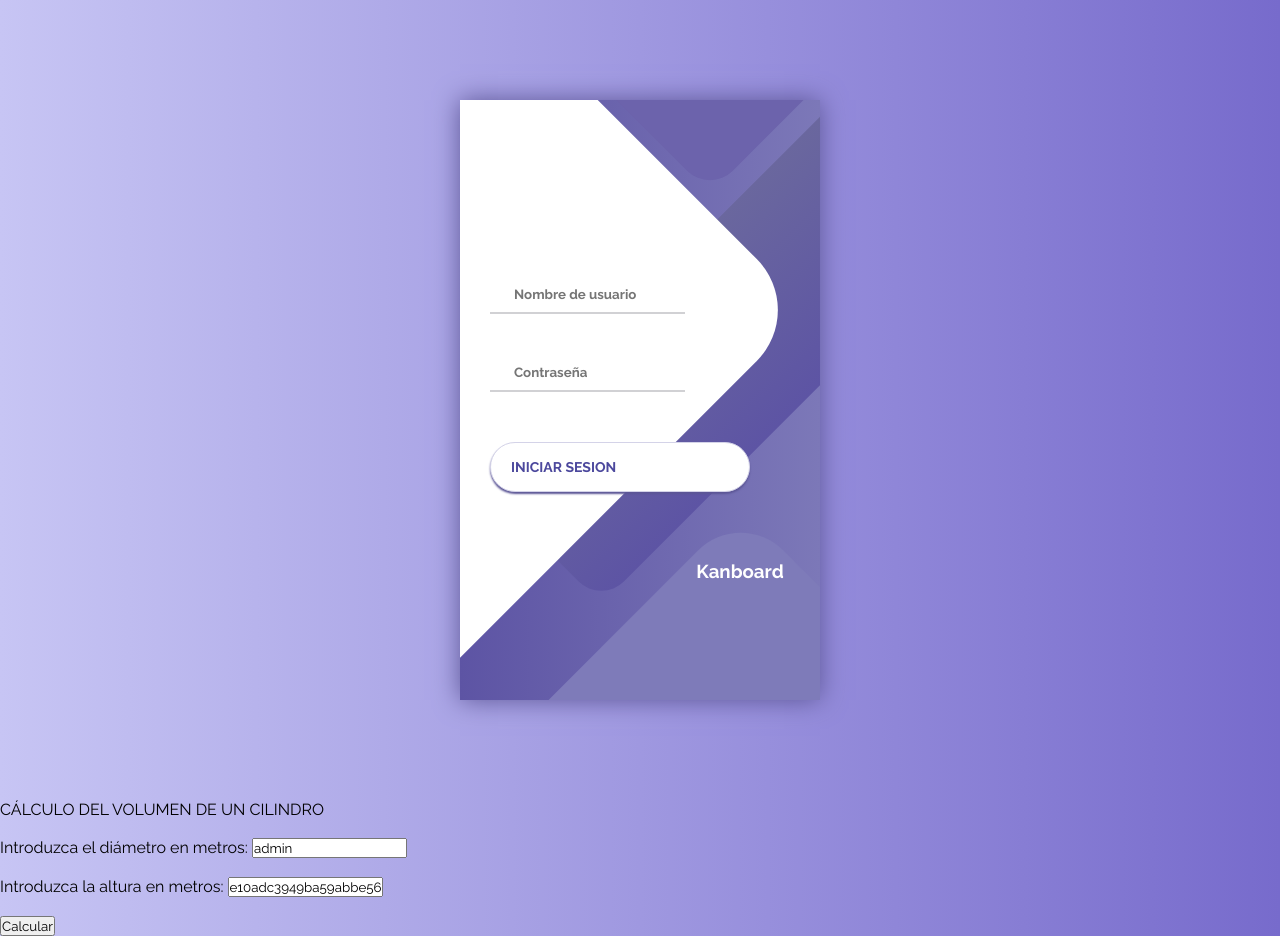
After one commit to flavioabdon/Kanboard-tablero, a CodeIgniter app: page /kanban/index.php/login/c_inicio_sesion/ in a window 1280 px wide. The commit adds this page. Run offline with CodeIgniter, Linux system fonts and the light colour scheme; some libraries are stand-ins or nearby versions.

Commit message:
Se creo el login

```diff
--- a/application/config/autoload.php
+++ b/application/config/autoload.php
@@ -134,3 +134,4 @@ $autoload['language'] = array();
 |	$autoload['model'] = array('first_model' => 'first');
 */
 $autoload['model'] = array();
+$autoload['libraries'] = array('session','database');
--- a/application/config/routes.php
+++ b/application/config/routes.php
@@ -49,6 +49,6 @@ defined('BASEPATH') OR exit('No direct script access allowed');
 | Examples:	my-controller/index	-> my_controller/index
 |		my-controller/my-method	-> my_controller/my_method
 */
-$route['default_controller'] = 'welcome';
+$route['default_controller'] = 'inicio';
 $route['404_override'] = '';
 $route['translate_uri_dashes'] = FALSE;
--- /dev/null
+++ b/application/controllers/login/C_inicio_sesion.php
@@ -0,0 +1,27 @@
+<?php
+/* http://localhost/kanban/index.php/login/inicio_sesion */
+
+defined('BASEPATH') OR exit('No direct script access allowed');
+
+class C_inicio_sesion extends CI_Controller {
+    public function __construct() {
+        parent::__construct();
+        $this->load->model('login/M_inicio_sesion','inicio_sesion_model');
+    }
+
+	public function index()
+	{
+		 $this->load->view('login/login');
+	}
+	public function verificar_usuario(){
+		$usuario_post=$this->input->post('input_usuario');
+		$contrasena_post=$this->input->post('input_contrasena');
+		$devolucion = $this->inicio_sesion_model->verifica_login($usuario_post, md5($contrasena_post));
+		echo json_encode ($devolucion);
+	}
+	public function set_usuario (){
+		$usuario_post=$this->input->post('input_usuario');
+		$this->session->set_userdata("usuario_login", $usuario_post);
+		echo "Usuario logeado:".$this->session->userdata('usuario_login');;
+	}
+}
--- /dev/null
+++ b/application/models/login/M_inicio_sesion.php
@@ -0,0 +1,12 @@
+<?php
+defined('BASEPATH') OR exit('No direct script access allowed');
+class M_inicio_sesion extends CI_Model {
+	function __construct(){
+        parent::__construct();
+    }
+
+    public function verifica_login($usuario, $contrasena){
+        $query = $this->db->query("SELECT * FROM fn_verificar_usuario('$usuario','$contrasena')");
+        return $query->result();
+    }
+}
--- /dev/null
+++ b/application/views/login/login.php
@@ -0,0 +1,323 @@
+<!DOCTYPE html>
+<html lang="es">
+<head>
+    <meta charset="UTF-8">
+    <meta http-equiv="X-UA-Compatible" content="IE=edge">
+    <meta name="viewport" content="width=device-width, initial-scale=1.0">
+    <title>Inicio Sesión</title>
+    <style type="text/css">
+        @import url('https://fonts.googleapis.com/css?family=Raleway:400,700');
+
+        * {
+            box-sizing: border-box;
+            margin: 0;
+            padding: 0;
+            font-family: Raleway, sans-serif;
+        }
+
+        body {
+            background: linear-gradient(90deg, #C7C5F4, #776BCC);
+        }
+
+        .container {
+            display: flex;
+            align-items: center;
+            justify-content: center;
+            min-height: 100vh;
+        }
+
+        .screen {
+            background: linear-gradient(90deg, #5D54A4, #7C78B8);
+            position: relative;
+            height: 600px;
+            width: 360px;
+            box-shadow: 0px 0px 24px #5C5696;
+        }
+
+        .screen__content {
+            z-index: 1;
+            position: relative;
+            height: 100%;
+        }
+
+        .screen__background {
+            position: absolute;
+            top: 0;
+            left: 0;
+            right: 0;
+            bottom: 0;
+            z-index: 0;
+            -webkit-clip-path: inset(0 0 0 0);
+            clip-path: inset(0 0 0 0);
+        }
+
+        .screen__background__shape {
+            transform: rotate(45deg);
+            position: absolute;
+        }
+
+        .screen__background__shape1 {
+            height: 520px;
+            width: 520px;
+            background: #FFF;
+            top: -50px;
+            right: 120px;
+            border-radius: 0 72px 0 0;
+        }
+
+        .screen__background__shape2 {
+            height: 220px;
+            width: 220px;
+            background: #6C63AC;
+            top: -172px;
+            right: 0;
+            border-radius: 32px;
+        }
+
+        .screen__background__shape3 {
+            height: 540px;
+            width: 190px;
+            background: linear-gradient(270deg, #5D54A4, #6A679E);
+            top: -24px;
+            right: 0;
+            border-radius: 32px;
+        }
+
+        .screen__background__shape4 {
+            height: 400px;
+            width: 200px;
+            background: #7E7BB9;
+            top: 420px;
+            right: 50px;
+            border-radius: 60px;
+        }
+
+        .login {
+            width: 320px;
+            padding: 30px;
+            padding-top: 156px;
+        }
+
+        .login__field {
+            padding: 20px 0px;
+            position: relative;
+        }
+
+        .login__icon {
+            position: absolute;
+            top: 30px;
+            color: #7875B5;
+        }
+
+        .login__input {
+            border: none;
+            border-bottom: 2px solid #D1D1D4;
+            background: none;
+            padding: 10px;
+            padding-left: 24px;
+            font-weight: 700;
+            width: 75%;
+            transition: .2s;
+        }
+
+        .login__input:active,
+        .login__input:focus,
+        .login__input:hover {
+            outline: none;
+            border-bottom-color: #6A679E;
+        }
+
+        .login__submit {
+            background: #fff;
+            font-size: 14px;
+            margin-top: 30px;
+            padding: 16px 20px;
+            border-radius: 26px;
+            border: 1px solid #D4D3E8;
+            text-transform: uppercase;
+            font-weight: 700;
+            display: flex;
+            align-items: center;
+            width: 100%;
+            color: #4C489D;
+            box-shadow: 0px 2px 2px #5C5696;
+            cursor: pointer;
+            transition: .2s;
+        }
+
+        .login__submit:active,
+        .login__submit:focus,
+        .login__submit:hover {
+            border-color: #6A679E;
+            outline: none;
+        }
+
+        .button__icon {
+            font-size: 24px;
+            margin-left: auto;
+            color: #7875B5;
+        }
+
+        .social-login {
+            position: absolute;
+            height: 140px;
+            width: 160px;
+            text-align: center;
+            bottom: 0px;
+            right: 0px;
+            color: #fff;
+        }
+
+        .social-icons {
+            display: flex;
+            align-items: center;
+            justify-content: center;
+        }
+
+        .social-login__icon {
+            padding: 20px 10px;
+            color: #fff;
+            text-decoration: none;
+            text-shadow: 0px 0px 8px #7875B5;
+        }
+
+        .social-login__icon:hover {
+            transform: scale(1.5);
+        }
+    </style>
+</head>
+<body>
+<script src="https://cdn.jsdelivr.net/npm/sweetalert2@11"></script>
+    <div class="container">
+        <div class="screen">
+            <div class="screen__content">
+                <div class="login">
+                <!-- <form class="login" id="loginForm" action="<?php echo base_url('index.php/login/c_inicio_sesion/verificar_usuario'); ?>" method="post"> -->
+                    <div class="login__field">
+                        <i class="login__icon fas fa-user"></i>
+                        <input type="text" class="login__input" placeholder="Nombre de usuario" name="input_usuario" id="input_usuario">
+                    </div>
+                    <div class="login__field">
+                        <i class="login__icon fas fa-lock"></i>
+                        <input type="password" class="login__input" placeholder="Contraseña" name="input_contrasena" id="input_contrasena">
+                    </div>
+                    <button class="button login__submit" onClick="consultar()">
+                        <span class="button__text">Iniciar Sesion</span>
+                        <!-- <input class="button__text" type="submit" value="Iniciar sesión"> -->
+                        <i class="button__icon fas fa-chevron-right"></i>
+                    </button>
+                </div>
+                <div class="social-login">
+                    <h3>Kanboard</h3>
+                    <div class="social-icons">
+                        <a href="#" class="social-login__icon fab fa-instagram"></a>
+                        <a href="#" class="social-login__icon fab fa-facebook"></a>
+                        <a href="#" class="social-login__icon fab fa-twitter"></a>
+                    </div>
+                </div>
+            </div>
+            <div class="screen__background">
+                <span class="screen__background__shape screen__background__shape4"></span>
+                <span class="screen__background__shape screen__background__shape3"></span>
+                <span class="screen__background__shape screen__background__shape2"></span>
+                <span class="screen__background__shape screen__background__shape1"></span>
+            </div>
+        </div>
+    </div>
+    <script src="https://code.jquery.com/jquery-3.6.0.min.js"></script>
+    <script>
+        function consultar(){
+            var usuario_form = document.getElementById("input_usuario").value;
+            var contrasena_form = document.getElementById("input_contrasena").value;
+            // console.log(usuario_form+","+ contrasena_form);
+
+
+            if(true){
+                $.ajax({
+                    url: "<?php echo base_url('index.php/login/c_inicio_sesion/verificar_usuario'); ?>",
+                    type: "POST",
+                    datatype: "json",
+                    data: {
+                        input_usuario : usuario_form,
+                        input_contrasena : contrasena_form
+                    },
+                    success: function(respuesta) {
+                        var json = JSON.parse(respuesta);
+                        console.log(respuesta);
+                         $.each(json, function(i, item) {
+                            switch (item.omensaje) {
+                            case 'exitoso':
+                                $.ajax({
+                                    url: "<?php echo base_url('index.php/login/c_inicio_sesion/set_usuario'); ?>",
+                                    type: "POST",
+                                    datatype: "json",
+                                    data:{
+                                        input_usuario : usuario_form
+                                    },
+                                    success: function (rsp){
+                                        location.href ="<?php echo base_url(); ?>";
+                                    }
+                                });
+
+                                break;
+                            case 'usuario_no_registrado':
+                                Swal.fire({
+                                position: 'top-star',
+                                icon: 'error',
+                                title: 'Usuario no registrado',
+                                showConfirmButton: false,
+                                timer: 1500
+                                })
+
+                                // location.href ="<?php echo base_url('index.php/login/c_inicio_sesion/'); ?>";
+                                break;
+                            case 'equivocado':
+                                Swal.fire({
+                                position: 'top-star',
+                                icon: 'error',
+                                title: 'Contraseña equivocada',
+                                showConfirmButton: false,
+                                timer: 1500
+                                })
+                                // location.href ="<?php echo base_url('index.php/login/c_inicio_sesion/'); ?>";
+                                break;
+                            default:
+                                console.log("default");
+                            }
+
+                         })
+                    },
+                    error: function(jqXHR, textStatus, errorThrown) {
+                        alert('Error al obtener datos de ajax -no sirve');
+                    }
+                });
+            }
+            else {
+                Swal.fire({
+                    icon: 'error',
+                    title: "Por favor termine de llenar el motivo de devolución",
+                    confirmButtonColor: '#3085d6',
+                    confirmButtonText: 'ACEPTAR',
+                })
+            }
+        }
+    </script>
+    <form name="formularioDatos" method="post" action="c_inicio_sesion/verificar_usuario">
+
+<p> CÁLCULO DEL VOLUMEN DE UN CILINDRO </p>
+
+<br/>
+
+Introduzca el diámetro en metros: <input type="text" name="input_usuario" value="admin" id="input_usuario">
+
+<br/> <br/>
+
+Introduzca la altura en metros: <input type="text" name="input_contrasena" value="e10adc3949ba59abbe56e057f20f883e" id="input_contrasena">
+
+<br/> <br/>
+
+<input value="Calcular" type="submit" />
+
+</form>
+</body>
+</html>
--- a/index.php
+++ b/index.php
@@ -313,3 +313,4 @@ switch (ENVIRONMENT)
  * And away we go...
  */
 require_once BASEPATH.'core/CodeIgniter.php';
+error_reporting(E_ERROR);
```
